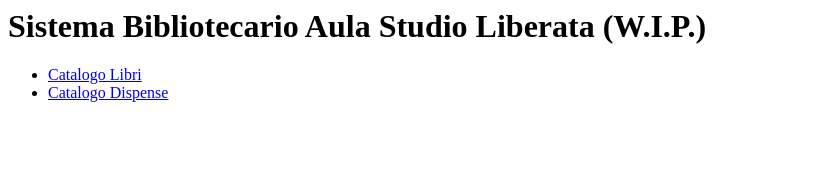
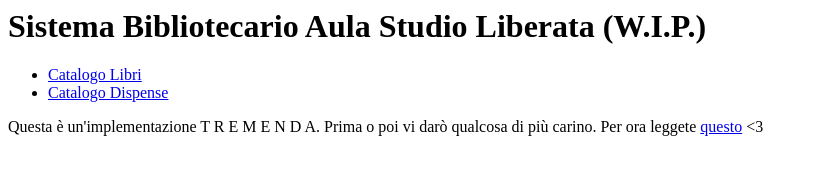
Before and after one commit to CrackedNut/biblioteca-asl, a plain HTML site: page index.html in a window 1280 px wide. Shown: the whole page, without its empty margins (0-818 px from the left). Drawn offline with Linux system fonts and the light colour scheme.

Commit message:
qualche parolina su index.html

```diff
--- a/index.html
+++ b/index.html
@@ -8,5 +8,6 @@
             <li><a href="src/catalogolibri.html"> Catalogo Libri</a></li>
             <li><a href="src/catalogodispense.html"> Catalogo Dispense</a></li>
         </ul>
+        Questa è un'implementazione T R E M E N D A. Prima o poi vi darò qualcosa di più carino. Per ora leggete <a href=https://github.com/peanutman01/biblioteca-asl/blob/main/README.md target="_blank">questo</a> <3
     </body>
 </html>
```
